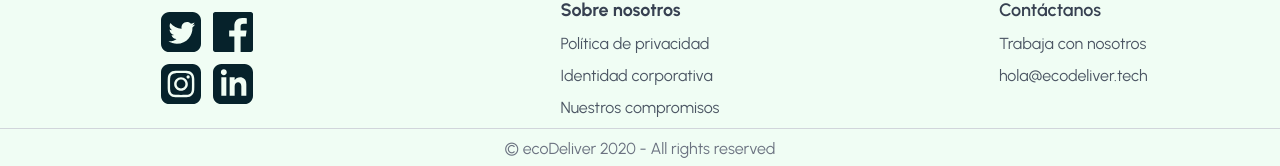
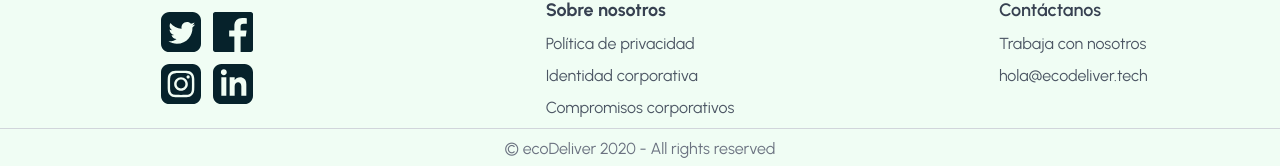
Before and after one commit to randreu28/ecodeliver.es, a Next.js app: page /compromisos in a window 1280 px wide. Shown: the part 1374-1540 px from the top of the page. Built offline with nearby package versions, Linux system fonts and the light colour scheme.

Commit message:
Transaltes new /compromise link on footer

```diff
--- a/components/Footer.tsx
+++ b/components/Footer.tsx
@@ -99,7 +99,7 @@ export default function Footer({ animated = true, className = "" }: Props) {
                 href="/compromisos"
                 className="block mt-2 text-gray-600  hover:underline"
               >
-                Nuestros compromisos
+                {translations.compromises}
               </Link>
             </div>
 
@@ -111,7 +111,7 @@ export default function Footer({ animated = true, className = "" }: Props) {
                 href="mailto:hola@ecodeliver.tech"
                 className="block mt-2 text-gray-600 hover:underline"
               >
-                {translations.workWithUS}
+                {translations.workWithUs}
               </a>
               <a
                 href="mailto:hola@ecodeliver.tech"
--- a/i18n.tsx
+++ b/i18n.tsx
@@ -1344,19 +1344,21 @@ export const i18nArticles = {
 export const i18nFooter = {
   es: {
     aboutUs: "Sobre nosotros",
-    workWithUS: "Trabaja con nosotros",
     privPolicy: "Política de privacidad",
     brandIdentity: "Identidad corporativa",
+    compromises: "Compromisos corporativos",
 
     contactUs: "Contáctanos",
+    workWithUs: "Trabaja con nosotros",
   },
   en: {
     aboutUs: "About us",
-    workWithUS: "Work with us",
     privPolicy: "Privacy policy",
     brandIdentity: "Brand identity",
+    compromises: "Corporate commitments",
 
     contactUs: "Contact us",
+    workWithUs: "Work with us",
   },
 };
 
```
